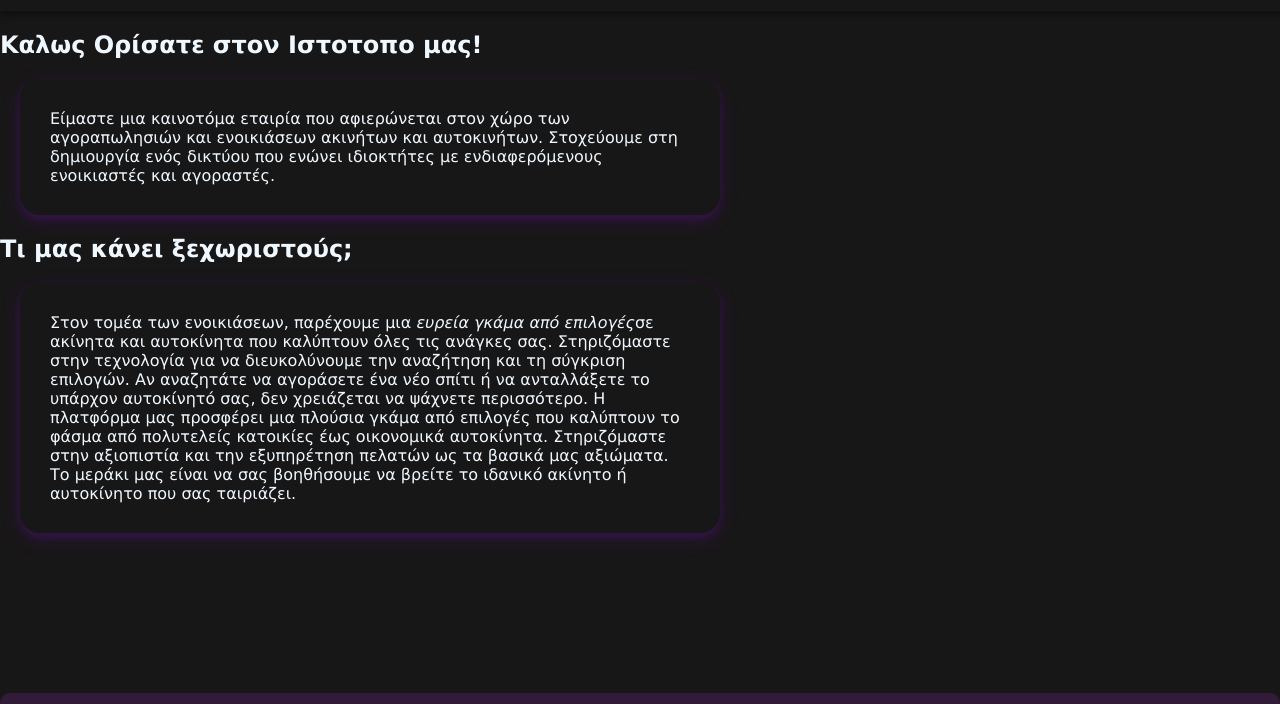
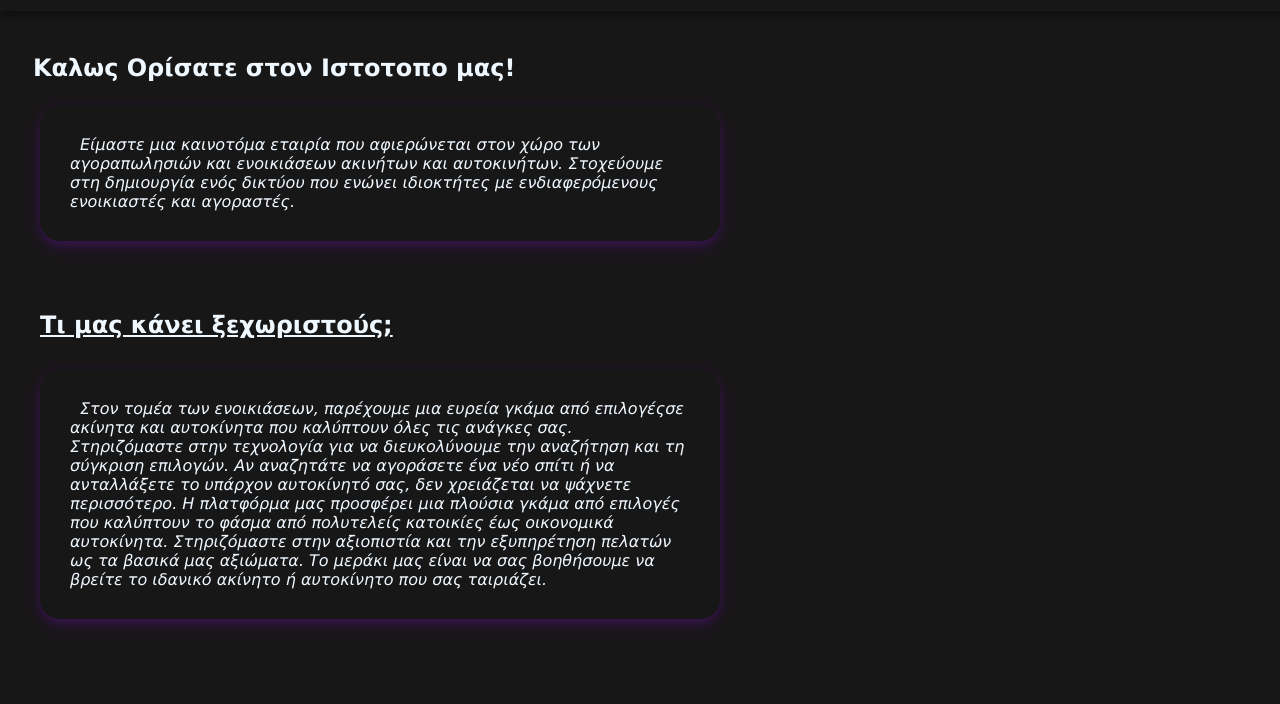
Before and after one commit to vleft02/Html_Css_Js-project, a plain HTML site: page index.html in a window 1280 px wide. Shown: the part 99-803 px from the top of the page. Drawn offline with Linux system fonts and the light colour scheme.

Commit message:
margin sondow corner

```diff
--- a/index.html
+++ b/index.html
@@ -42,14 +42,14 @@
         </header>
 
         <main>
-            <section class="glow-block">
+            <section >
                 <h1>Καλως Ορίσατε στον Ιστοτοπο μας!</h1>
-                <p>Είμαστε μια καινοτόμα εταιρία που αφιερώνεται στον χώρο των αγοραπωλησιών και ενοικιάσεων ακινήτων και αυτοκινήτων. Στοχεύουμε στη δημιουργία ενός δικτύου που ενώνει ιδιοκτήτες με ενδιαφερόμενους ενοικιαστές και αγοραστές.</p>
+                <p class="glow-block">Είμαστε μια καινοτόμα εταιρία που αφιερώνεται στον χώρο των αγοραπωλησιών και ενοικιάσεων ακινήτων και αυτοκινήτων. Στοχεύουμε στη δημιουργία ενός δικτύου που ενώνει ιδιοκτήτες με ενδιαφερόμενους ενοικιαστές και αγοραστές.</p>
             </section>
 
             <section class="glow-block">
                 <h2>Τι μας κάνει ξεχωριστούς;</h2>
-                <p>
+                <p class="glow-block">
                     Στον τομέα των ενοικιάσεων, παρέχουμε μια <em>ευρεία γκάμα από επιλογές</em>σε ακίνητα και αυτοκίνητα που καλύπτουν όλες τις ανάγκες σας. Στηριζόμαστε στην τεχνολογία για να διευκολύνουμε την αναζήτηση και τη σύγκριση επιλογών.
                     Αν αναζητάτε να αγοράσετε ένα νέο σπίτι ή να ανταλλάξετε το υπάρχον αυτοκίνητό σας, δεν χρειάζεται να ψάχνετε περισσότερο. Η πλατφόρμα μας προσφέρει μια πλούσια γκάμα από επιλογές που καλύπτουν το φάσμα από πολυτελείς κατοικίες έως οικονομικά αυτοκίνητα.
                     Στηριζόμαστε στην αξιοπιστία και την εξυπηρέτηση πελατών ως τα βασικά μας αξιώματα. Το μεράκι μας είναι να σας βοηθήσουμε να βρείτε το ιδανικό ακίνητο ή αυτοκίνητο που σας ταιριάζει.
--- a/style.css
+++ b/style.css
@@ -186,16 +186,29 @@ main
     /* margin-top: 5rem; */
 
 }
+p{
+    margin:3rem;
+    width :50%;
+    border-radius: 2rem;
+    padding: 3rem;
+    font-style: italic;
+    text-indent:1rem;
+}
 
-
-main>section>p
-{
+p.glow-block{
     margin:2rem;
     width :50%;
     box-shadow: 0 4px 8px 0 rgba(149, 17, 250, 0.145), 0 6px 20px 0 rgba(149, 17, 250, 0.145);
     border-radius: 2rem;
     padding: 3rem;
-
+}
+main>section>p
+{
+    margin:2rem;
+    width :50%;
+    border-radius: 2rem;
+    padding: 3rem;
+    font-style: italic;
 }
 p::selection, h::selection
 {
@@ -359,6 +372,26 @@ form input[type="reset"]
 /*---------------------------------- End of Form style --------------------------------*/
 
 /*----------------------------------classified ads stle--------------------------------*/
+section  {
+    margin:1rem;
+    padding:1rem;
+}
+section h3 {
+    margin:1rem;
+    padding:1rem;
+    font-style: italic;
+}
+section h2 {
+    margin:1rem;
+    padding:1rem;
+    text-decoration: underline;
+}
+section img {
+    border:1rem;
+    margin:0.5rem;
+    padding:1rem;
+    box-shadow: 0 4px 8px 0 rgba(140, 5, 194, 0.145), 0 6px 20px 0 rgba(112, 6, 199, 0.815);
+}
 section article
 {
     background-color: var(--table-color);
@@ -386,6 +419,10 @@ section article header
 {
     width:100%
 }
+article a h3{
+    padding:1rem;
+    margin :0.4rem;
+}
 article a p
 {
 
@@ -394,7 +431,12 @@ article a p
     margin-top:0.6rem;
 }
 
+h1{
+    padding:0.3rem;
+    margin :1rem;
+    margin-top:2rem;
 
+}
 /*---------------------------end of classified ads style--------------------------------*/
 
 /*---------------------------specific ad style------------------------------------------*/
```
